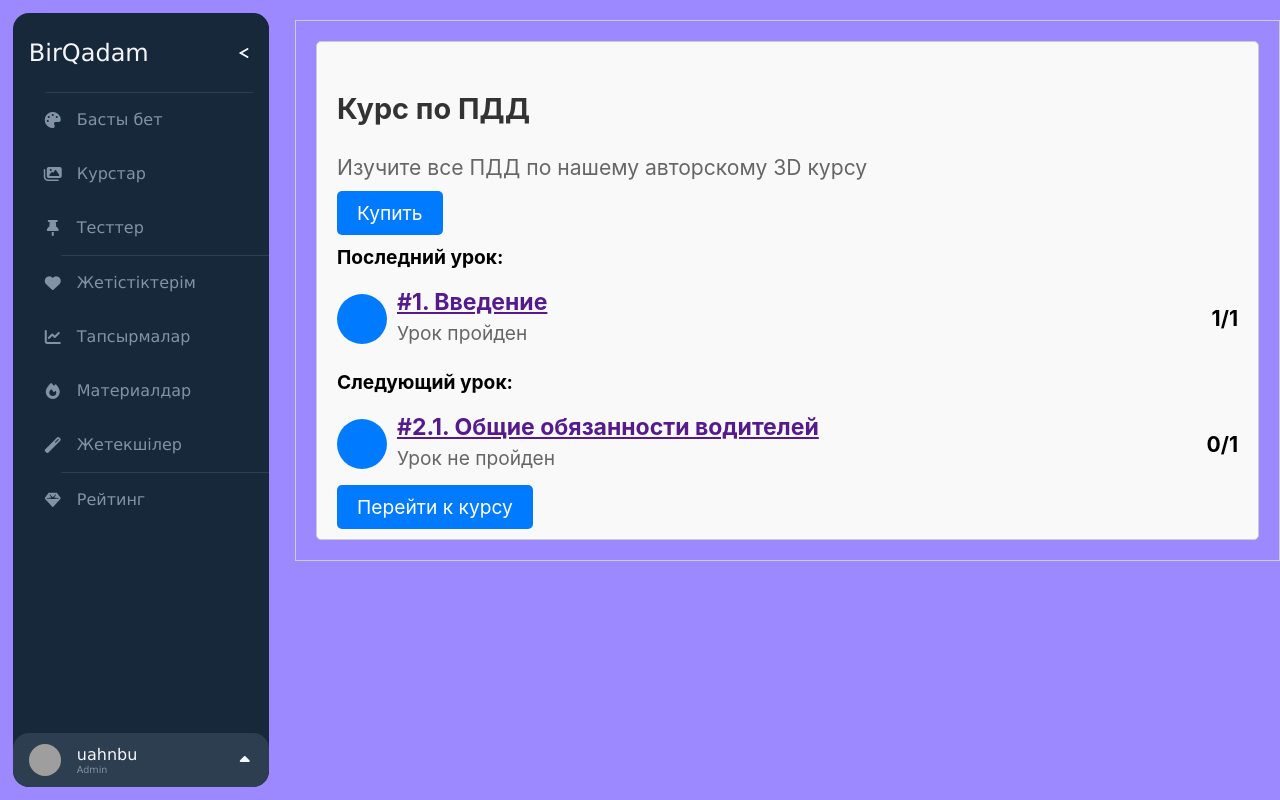
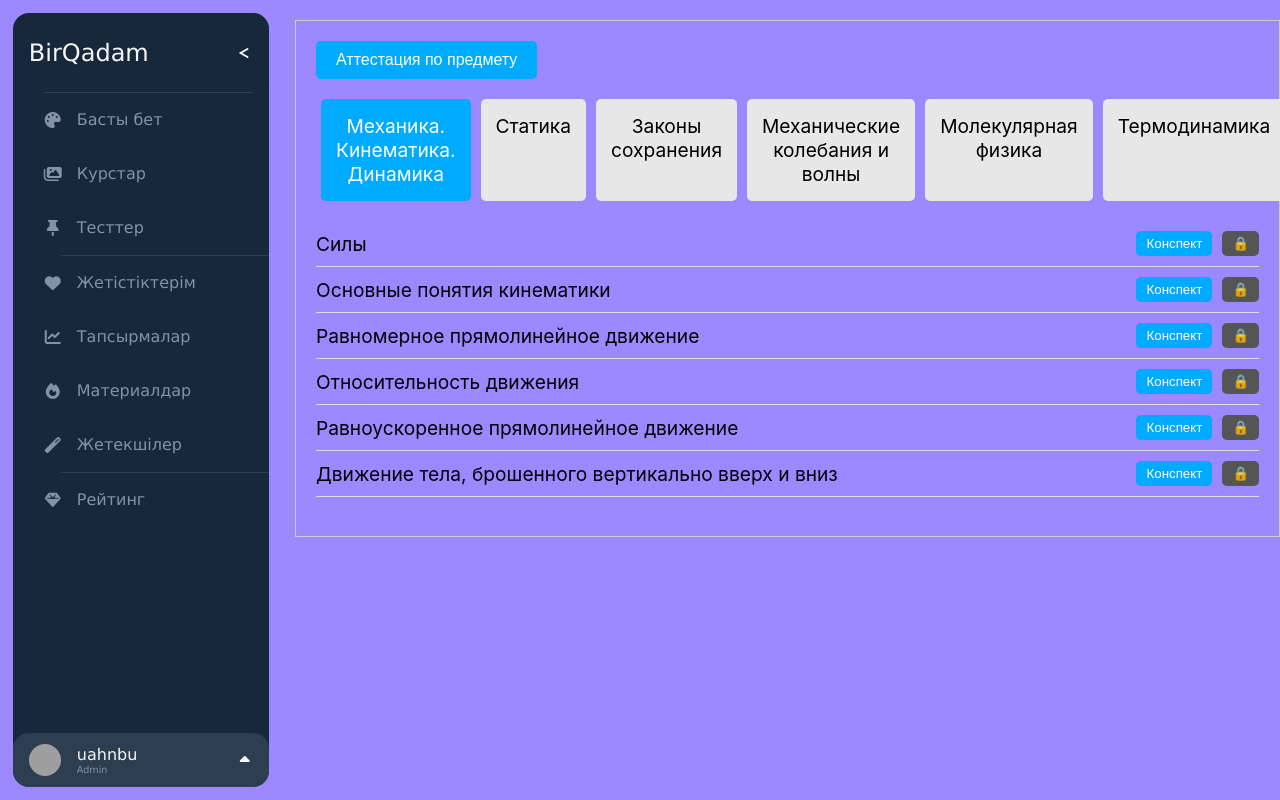
Before and after one commit to nurbolatkz/isma_edu_front, a React (Create React App) app: page / in a window 1280 px wide. Built offline with nearby package versions, Linux system fonts and the light colour scheme; grey boxes are pictures that could not be loaded.

Commit message:
add component

```diff
--- a/package.json
+++ b/package.json
@@ -3,6 +3,7 @@
   "version": "0.1.0",
   "private": true,
   "dependencies": {
+    "@fortawesome/fontawesome-free": "^6.5.2",
     "@testing-library/jest-dom": "^5.17.0",
     "@testing-library/react": "^13.4.0",
     "@testing-library/user-event": "^13.5.0",
--- a/src/App.css
+++ b/src/App.css
@@ -457,3 +457,72 @@ label[for=nav-footer-toggle] {
 .course-link:hover {
   background-color: #0056b3;
 }
+
+
+.attestation-btn {
+  background-color: #00aaff;
+  color: white;
+  border: none;
+  padding: 10px 20px;
+  font-size: 16px;
+  border-radius: 5px;
+  cursor: pointer;
+  margin-bottom: 20px;
+  display: block;
+}
+
+.topics {
+  display: flex;
+  justify-content: space-between;
+  margin-bottom: 20px;
+}
+
+.topic {
+  background-color: #e7e7e7;
+  padding: 15px;
+  flex-grow: 1;
+  text-align: center;
+  border-radius: 5px;
+  margin: 0 5px;
+  cursor: pointer;
+}
+
+.topic.selected {
+  background-color: #00aaff;
+  color: white;
+}
+
+.content-list {
+  list-style-type: none;
+  padding: 0;
+}
+
+.content-list.hidden {
+  display: none;
+}
+
+.content-list li {
+  display: flex;
+  justify-content: space-between;
+  align-items: center;
+  padding: 10px 0;
+  border-bottom: 1px solid #ddd;
+}
+
+.content-list li span {
+  flex-grow: 1;
+}
+
+.concept-btn, .lock-btn {
+  background-color: #00aaff;
+  color: white;
+  border: none;
+  padding: 5px 10px;
+  border-radius: 5px;
+  cursor: pointer;
+  margin-left: 10px;
+}
+
+.lock-btn {
+  background-color: #555;
+}
--- a/src/App.js
+++ b/src/App.js
@@ -1,7 +1,7 @@
 import React, { useState } from 'react';
 import './App.css';
 import Navbar from './components/Navbar';
-import CourseDetails from './components/CourseDetails';
+import SubjectsDetail from './components/SubjectsDetail';
 
 function App() {
   const [selectedContent, setSelectedContent] = useState('');
@@ -20,7 +20,7 @@ function App() {
       <Navbar onNavbarItemClick={handleNavbarItemClick} isNavbarOpen={isNavbarOpen} toggleNavbar={toggleNavbar} />
       <div className={`selected_content ${isNavbarOpen ? 'navbar-opened' : ''}`}>
         {selectedContent}
-        <CourseDetails/>
+        <SubjectsDetail />
       </div>
     </div>
   );
--- a/src/components/CourseDetails.js
+++ /dev/null
@@ -1,52 +0,0 @@
-import React from 'react';
-
-function CourseDetails() {
-  return (
-    <div className="course-info">
-      <div className="course-description">
-        <div className="course-header">
-          <p className="course-title">Курс по ПДД</p>
-          <p className="course-subtitle">Изучите все ПДД по нашему авторскому 3D курсу</p>
-        </div>
-        <a className="buy-button" tabIndex="0" href="/payment">Купить</a>
-      </div>
-      <div className="lesson-info">
-        <p className="lesson-label">Последний урок:</p>
-          <div className="lesson-content">
-            <div className="lesson-icon"></div>
-            <div className="lesson-details">
-                <a className='lesson-link' href=''>
-                     <h5 className="lesson-title">#1. Введение</h5>
-                </a>
-
-              <p className="lesson-status">Урок пройден</p>
-            </div>
-            <div className="lesson-progress">1/1</div>
-          </div>
-
-
-      </div>
-      <div className="lesson-info">
-        <p className="lesson-label">Следующий урок:</p>
-
-          <div className="lesson-content">
-            <div className="lesson-icon"></div>
-            <div className="lesson-details">
-
-            <a className='lesson-link' href=''>
-                     <h5 className="lesson-title">#2.1. Общие обязанности водителей</h5>
-            </a>
-
-              <p className="lesson-status">Урок не пройден</p>
-            </div>
-            <div className="lesson-progress">0/1</div>
-          </div>
-
-
-      </div>
-      <a className="course-link" tabIndex="0" href="/courses/1">Перейти к курсу</a>
-    </div>
-  );
-}
-
-export default CourseDetails;
--- /dev/null
+++ b/src/components/SubjectsDetail.js
@@ -0,0 +1,80 @@
+import React, { useState } from 'react';
+
+
+const topicsData = [
+    { id: 'mechanics', name: 'Механика. Кинематика. Динамика' },
+    { id: 'statics', name: 'Статика' },
+    { id: 'conservation', name: 'Законы сохранения' },
+    { id: 'waves', name: 'Механические колебания и волны' },
+    { id: 'molecular', name: 'Молекулярная физика' },
+    { id: 'thermodynamics', name: 'Термодинамика' }
+];
+
+const contentsData = {
+    mechanics: [
+        { name: 'Силы', isLocked: true },
+        { name: 'Основные понятия кинематики', isLocked: true },
+        { name: 'Равномерное прямолинейное движение', isLocked: true },
+        { name: 'Относительность движения', isLocked: true },
+        { name: 'Равноускоренное прямолинейное движение', isLocked: true },
+        { name: 'Движение тела, брошенного вертикально вверх и вниз', isLocked: true }
+    ],
+    statics: [
+        { name: 'Статическое равновесие', isLocked: true },
+        { name: 'Прочность материалов', isLocked: true }
+    ],
+    conservation: [
+        { name: 'Закон сохранения энергии', isLocked: true },
+        { name: 'Закон сохранения импульса', isLocked: true }
+    ],
+    waves: [
+        { name: 'Гармонические колебания', isLocked: true },
+        { name: 'Волновые явления', isLocked: true }
+    ],
+    molecular: [
+        { name: 'Кинетическая теория', isLocked: true },
+        { name: 'Свойства газов', isLocked: true }
+    ],
+    thermodynamics: [
+        { name: 'Первые начала термодинамики', isLocked: true },
+        { name: 'Энтропия', isLocked: true }
+    ]
+};
+
+const SubjectsDetail = () => {
+    const [selectedTopic, setSelectedTopic] = useState('mechanics');
+
+    const handleTopicClick = (id) => {
+        setSelectedTopic(id);
+    };
+
+    return (
+        <div className="container">
+            <button className="attestation-btn">Аттестация по предмету</button>
+            <div className="topics">
+                {topicsData.map(topic => (
+                    <div
+                        key={topic.id}
+                        className={`topic ${selectedTopic === topic.id ? 'selected' : ''}`}
+                        onClick={() => handleTopicClick(topic.id)}
+                    >
+                        {topic.name}
+                    </div>
+                ))}
+            </div>
+            {Object.keys(contentsData).map(topicId => (
+                <ul key={topicId} className={`content-list ${selectedTopic === topicId ? '' : 'hidden'}`} id={topicId}>
+                    {contentsData[topicId].map((content, index) => (
+                        <li key={index}>
+                            <span>{content.name}</span>
+                            <button className="concept-btn">Конспект</button>
+                            <button className="lock-btn">{content.isLocked ? '🔒' : '🔓'}</button>
+                        </li>
+                    ))}
+                </ul>
+            ))}
+        </div>
+    );
+};
+
+export default SubjectsDetail;
```
Also changed, not shown: src/logo.svg (deleted), 1 other file (tests, documents, lock files or other folders).
